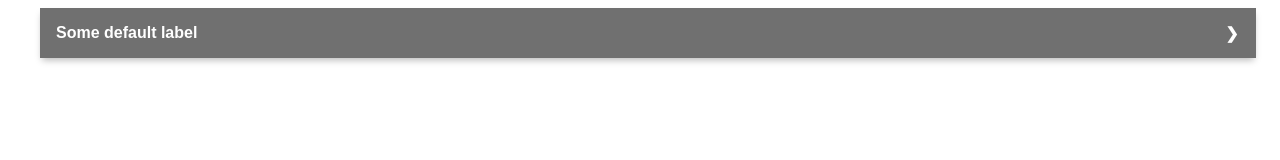
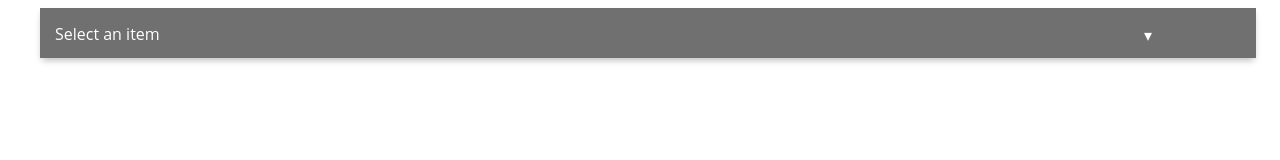
Before and after one commit to m3rlin94/ng-n-multiselect, an Angular app: page / in a window 1280 px wide. Shown: the top 160 px of the page. Built offline with nearby package versions, Linux system fonts and the light colour scheme; what fuzzy-search would draw is missing.

Commit message:
Added styling to the header area

```diff
--- a/src/app/components/listitem/listitem.component.scss
+++ b/src/app/components/listitem/listitem.component.scss
@@ -62,7 +62,7 @@
 
     /* Style the checkmark/indicator */
     & .custom-checkbox:after {
-      left: 5px;
+      left: 4px;
       top: 0;
       width: 5px;
       height: 10px;
@@ -73,76 +73,7 @@
       transform: rotate(45deg);
     }
 
-
-
   }
 
 
-//   .container {
-//     display: block;
-//     position: relative;
-//     padding-left: 35px;
-//     margin-bottom: 12px;
-//     cursor: pointer;
-//     font-size: 22px;
-//     -webkit-user-select: none;
-//     -moz-user-select: none;
-//     -ms-user-select: none;
-//     user-select: none;
-//   }
-
-//   /* Hide the browser's default checkbox */
-//   .container input {
-//     position: absolute;
-//     opacity: 0;
-//     cursor: pointer;
-//     height: 0;
-//     width: 0;
-//   }
-
-//   /* Create a custom checkbox */
-//   .checkmark {
-//     position: absolute;
-//     top: 0;
-//     left: 0;
-//     height: 25px;
-//     width: 25px;
-//     background-color: #eee;
-//   }
-
-//   /* On mouse-over, add a grey background color */
-//   .container:hover input~.checkmark {
-//     background-color: #ccc;
-//   }
-
-//   /* When the checkbox is checked, add a blue background */
-//   .container input:checked~.checkmark {
-//     background-color: #2196F3;
-//   }
-
-//   /* Create the checkmark/indicator (hidden when not checked) */
-//   .checkmark:after {
-//     content: "";
-//     position: absolute;
-//     display: none;
-//   }
-
-//   /* Show the checkmark when checked */
-//   .container input:checked~.checkmark:after {
-//     display: block;
-//   }
-
-//   /* Style the checkmark/indicator */
-//   .container .checkmark:after {
-//     left: 9px;
-//     top: 5px;
-//     width: 5px;
-//     height: 10px;
-//     border: solid white;
-//     border-width: 0 3px 3px 0;
-//     -webkit-transform: rotate(45deg);
-//     -ms-transform: rotate(45deg);
-//     transform: rotate(45deg);
-//   }
-
 }
--- a/src/app/components/multiselect/multiselect.component.html
+++ b/src/app/components/multiselect/multiselect.component.html
@@ -4,7 +4,8 @@
       <div class="tabs">
         <div class="tab">
           <input class="accordion" type="checkbox" id="check1" />
-          <label class="tab-label" for="check1">
+          <div class="tab-header">
+            <label class="tab-label" for="check1">
             <div
               *ngIf="
                 selectedOptionsList.length > 0;
@@ -17,44 +18,27 @@
                 *ngFor="
                   let option of selectedOptionsList;
                   index as index;
-                  trackBy: trackByOptionKey
-                "
-              >
+                  trackBy: trackByOptionKey">
                 {{ option.value }}
               </span>
             </ng-template>
             <ng-template #showLabelOnly>
-              <span>Some default label</span>
+              <span>Select an item</span>
             </ng-template>
           </label>
+          </div>
           <div class="tab-content">
             <div class="list-header">
-              <input
-                type="text"
-                name="searchInput"
-                class="search-input"
-                placeholder="Search"
-                [(ngModel)]="searchInput"
-                (ngModelChange)="onSearchInputChanged($event)"
-              />
-              <button
-                (click)="onClearText()"
-                [disabled]="searchInput.length === 0"
-              >
-                Add 'X' icon here
-              </button>
-              <button
-                [disabled]="selectedOptionsList.length === data.length"
-                (click)="onSelectAll(true)"
-              >
-                Select All
-              </button>
-              <button
-                [disabled]="selectedOptionsList.length === 0"
-                (click)="onSelectAll(false)"
-              >
-                Select None
-              </button>
+              <div class="search">
+                <input type="text" name="searchInput" class="search-input" placeholder="Search" [(ngModel)]="searchInput"
+                (ngModelChange)="onSearchInputChanged($event)"/>
+              <button (click)="onClearText()" [disabled]="searchInput.length === 0">X</button>
+              </div>
+              <div class="select-buttons">
+                <button [disabled]="selectedOptionsList.length === data.length" (click)="onSelectAll(true)">Select All</button>
+                <button [disabled]="selectedOptionsList.length === 0" (click)="onSelectAll(false)">Select None</button>
+              </div>
+
             </div>
             <div class="list-body">
               <app-listitem
--- a/src/app/components/multiselect/multiselect.component.scss
+++ b/src/app/components/multiselect/multiselect.component.scss
@@ -1,10 +1,12 @@
-@import "../../../assets/styles/variables";
+@import '../../../assets/styles/variables';
+@import '../../../assets/styles/mixins';
 
 // General
 body {
   color: $main-text-colour;
   background: $main-body-colour;
   padding: 0 1em 1em;
+  font-family: $font-family;
 }
 
 h1 {
@@ -17,6 +19,7 @@ h2 {
   margin: 0 0 0.5em;
   font-weight: normal;
 }
+
 .accordion {
   position: absolute;
   opacity: 0;
@@ -39,7 +42,7 @@ h2 {
 /* Accordion styles */
 .tabs {
   overflow: hidden;
-  box-shadow: 0 4px 7px -2px $shadow-colour;
+  @include layout-box-shadow;
 }
 
 .tab {
@@ -47,31 +50,33 @@ h2 {
   color: white;
   overflow: hidden;
 
-  &-label {
-    display: flex;
-    justify-content: space-between;
-    padding: 1em;
+  &-header {
     background: $main-text-colour;
-    font-weight: bold;
-    cursor: pointer;
-
-    /* Icon */
-    &:hover {
-      background: darken($main-text-colour, 10%);
+    height: 50px;
+    .tab-label {
+      cursor: default;
+      display: inline-block;
+      padding:0;
+      margin: 15px;
+      position: relative;
+      width: 85%;
     }
 
     &::after {
-      content: "\276F";
-      width: 1em;
-      height: 1em;
+      content: "\25BE";
+      position: absolute;
       text-align: center;
       transition: all 0.35s;
+      margin: 0;
+      top: 3%;
+      right: 10%;
     }
   }
 
+
+
   &-content {
     max-height: 0;
-    padding: 0 1em;
     color: $main-text-colour;
     background: white;
     transition: all 0.35s;
@@ -104,23 +109,59 @@ h2 {
   }
 }
 
+
+
 // :checked
 input:checked {
-  + .tab-label {
-    background: darken($main-text-colour, 10%);
+  +.tab-header {
+    .tab-label {
+      width: 85%;
+      overflow: hidden;
+      text-overflow: ellipsis;
+      white-space: nowrap;
+    }
 
     &::after {
-      transform: rotate(90deg);
+      content: "\25B4";
     }
   }
 
-  ~ .tab-content {
+  ~.tab-content {
     max-height: 100vh;
-    padding: 1em 0;
+    padding: 5px;
   }
 }
 
-.search-input {
-  width: 200px;
-  height: 30px;
+.list-header {
+  .search {
+    padding: 0 10px;
+    margin-bottom: 10px;
+    border-bottom: 1px solid $main-border-colour;
+
+    .search-input {
+      width: 80%;
+      height: 30px;
+      padding: 2px 10px;
+      border: none;
+    }
+
+    button {
+      border: none;
+      width: 10%;
+      height: 35px;
+      background-color: $main-body-colour;
+      cursor: pointer;
+    }
+  }
+
+  .select-buttons {
+    & button {
+      @include button;
+
+      &:disabled {
+        @extend button;
+        @include button-disabled;
+      }
+    }
+  }
 }
--- /dev/null
+++ b/src/assets/styles/_mixins.scss
@@ -0,0 +1,28 @@
+@import 'variables';
+
+@mixin layout-box-shadow {
+  box-shadow: 0 4px 7px -2px $shadow-colour;
+}
+
+@mixin element-box-shadow {
+  box-shadow: 1px 1px 3px 0px $shadow-colour;
+}
+
+@mixin button {
+  margin: 3px 10px;
+  padding: 7px 10px;
+  background-color: $main-body-colour;
+  border: 1px solid $disabled-colour;
+  width: 100px;
+  height: 35px;
+  cursor: pointer;
+  font-family: $font-family;
+  color: $main-text-colour;
+  @include element-box-shadow;
+}
+
+@mixin button-disabled {
+  cursor: not-allowed;
+  color: $disabled-colour;
+  box-shadow: none;
+}
--- a/src/assets/styles/_variables.scss
+++ b/src/assets/styles/_variables.scss
@@ -6,6 +6,8 @@ $main-border-colour: #BBBBBB;
 $shadow-colour: #B7B7B7;
 $hover-colour: #FAFAFA;
 
+$disabled-colour: $main-border-colour;
+
 // Font-family
 
 $font-family: "Open Sans", Lato, "Source Sans", Roboto, sans-serif;
--- a/src/styles.scss
+++ b/src/styles.scss
@@ -5,10 +5,10 @@
 
 // General
 body {
-  color: red;
-  background: white;
+  color: $main-text-colour;
+  background: $main-body-colour;
   padding: 0 1em 1em;
-  font-family: sans-serif;
+  font-family: $font-family;
 }
 
 h1 {
```
Also changed, not shown: 1 other file (tests, documents, lock files or other folders).
